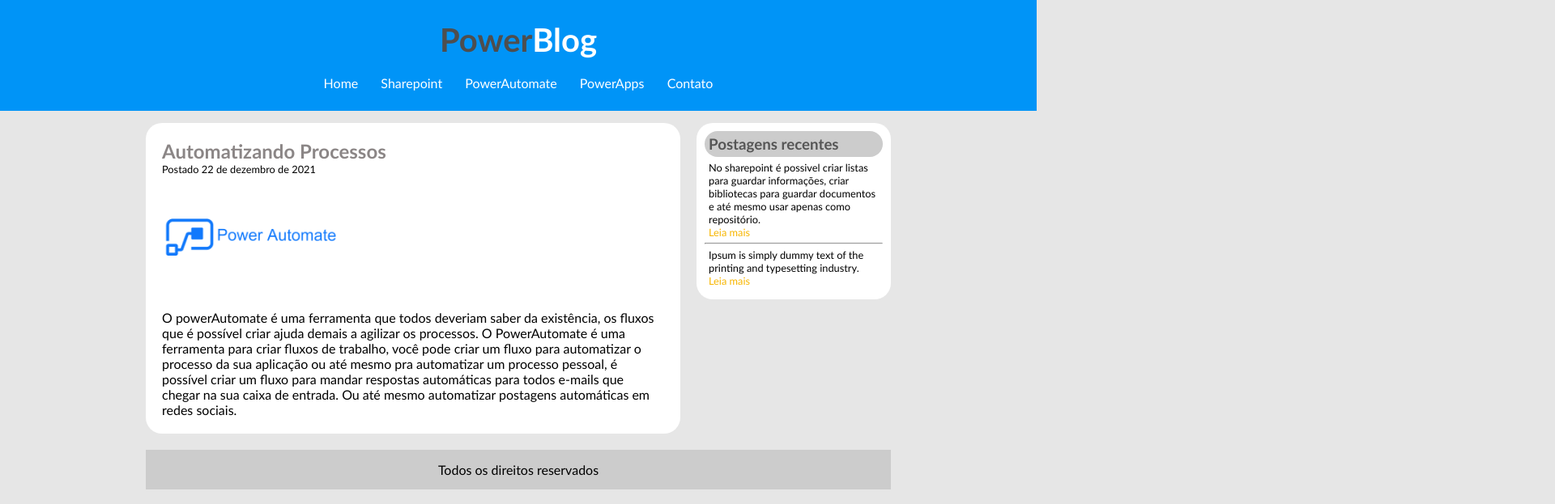
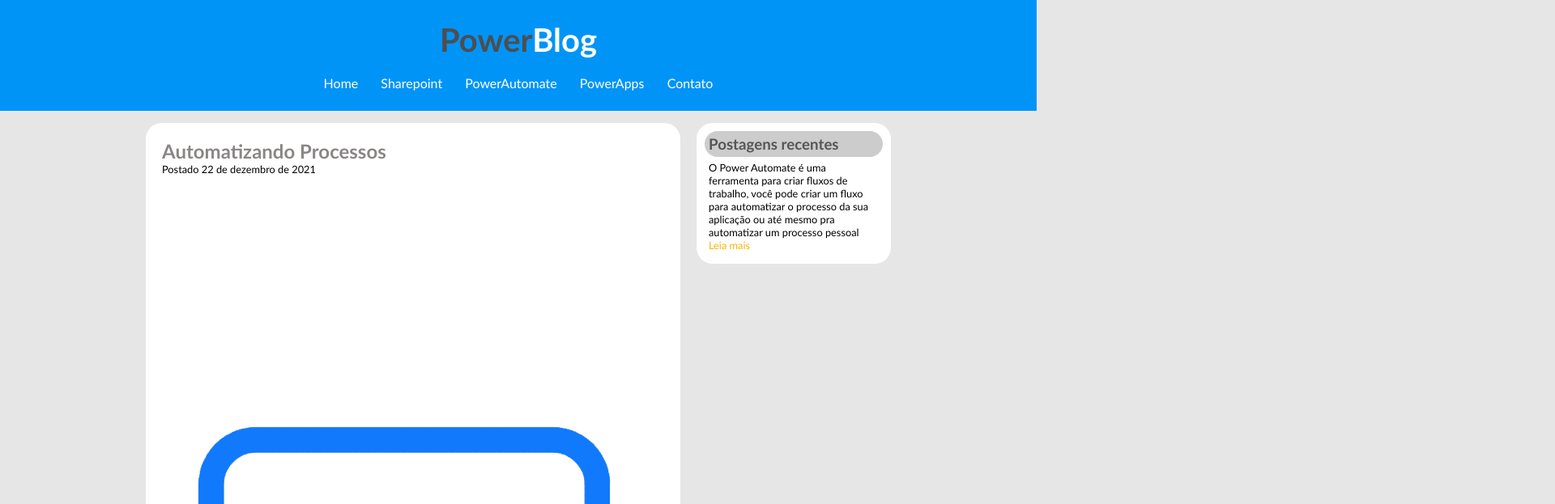
Before and after one commit to ricardojaj/PowerBlog, a plain HTML site: page powerautomate.html in a window 1280 px wide. Shown: the top 623 px of the page at 81% size, 1920 px wide, since content can reach past the window. Drawn offline with Linux system fonts and the light colour scheme.

Commit message:
Update powerautomate.html

```diff
--- a/powerautomate.html
+++ b/powerautomate.html
@@ -1,5 +1,5 @@
 <!DOCTYPE html>
-<html lang="en">
+<html lang="pt-br">
   <head>
     <meta charset="UTF-8" />
     <meta http-equiv="X-UA-Compatible" content="IE=edge" />
@@ -26,17 +26,36 @@
           <h2>Automatizando Processos</h2>
           <span class="data-postagem">Postado 22 de dezembro de 2021</span>
 
-          <img width="220px" src="img/Power-Automate-logo.png" />
+          <img
+            class="icones-microsoft"
+            src="img/Power-Automate-logo.png"
+            alt="Icone Power Automate"
+            title="Icone Power Automate"
+          />
           <br /><br />
-          <p>
-            O powerAutomate é uma ferramenta que todos deveriam saber da
+          <p id="trecho-automate">
+            O Power Automate é uma ferramenta que todos deveriam saber da
             existência, os fluxos que é possível criar ajuda demais a agilizar
-            os processos. O PowerAutomate é uma ferramenta para criar fluxos de
+            os processos. O Power Automate é uma ferramenta para criar fluxos de
             trabalho, você pode criar um fluxo para automatizar o processo da
             sua aplicação ou até mesmo pra automatizar um processo pessoal, é
             possível criar um fluxo para mandar respostas automáticas para todos
-            e-mails que chegar na sua caixa de entrada. Ou até mesmo automatizar
-            postagens automáticas em redes sociais.
+            os e-mails que chegar na sua caixa de entrada. Ou até mesmo
+            automatizar postagens automáticas em redes sociais.
+          </p>
+          <br />
+          <p>
+            Agora vou compartilhar uma experiencia que tive recentemente em um
+            projeto onde utilizei Power Automate para criar fluxos de aprovação,
+            a aplicação foi desenvolvida no Sharepoint. No SP criamos
+            formulários de areas distintas da empresa, os formulários foram
+            criados utilizando listas. Nessa lista criada no sharepoint, criamos
+            a coluna "Status" com as opções "Aprovado", "Recusado" e "Em
+            Analise". Qualquer item criado nessa lista inicia com o status "Em
+            Analise", o fluxo entra em ação quando um novo item é inserido na
+            lista, enviando um pedido de aprovação para o gestor. Caso aprovado
+            ou recusado ele muda automaticamente a coluna destinada ao status de
+            aprovação.
           </p>
         </div>
       </div>
@@ -46,21 +65,11 @@
           <h3>Postagens recentes</h3>
           <div class="texto-lateral">
             <p>
-              No sharepoint é possivel criar listas para guardar informações,
-              criar bibliotecas para guardar documentos e até mesmo usar apenas
-              como repositório.
+              O Power Automate é uma ferramenta para criar fluxos de trabalho,
+              você pode criar um fluxo para automatizar o processo da sua
+              aplicação ou até mesmo pra automatizar um processo pessoal
             </p>
-            <a href="sharepoint.html">Leia mais</a>
-          </div>
-
-          <hr />
-
-          <div class="texto-lateral">
-            <p>
-              Ipsum is simply dummy text of the printing and typesetting
-              industry.
-            </p>
-            <a href="">Leia mais</a>
+            <a href="#trecho-automate">Leia mais</a>
           </div>
         </div>
       </div>
```
